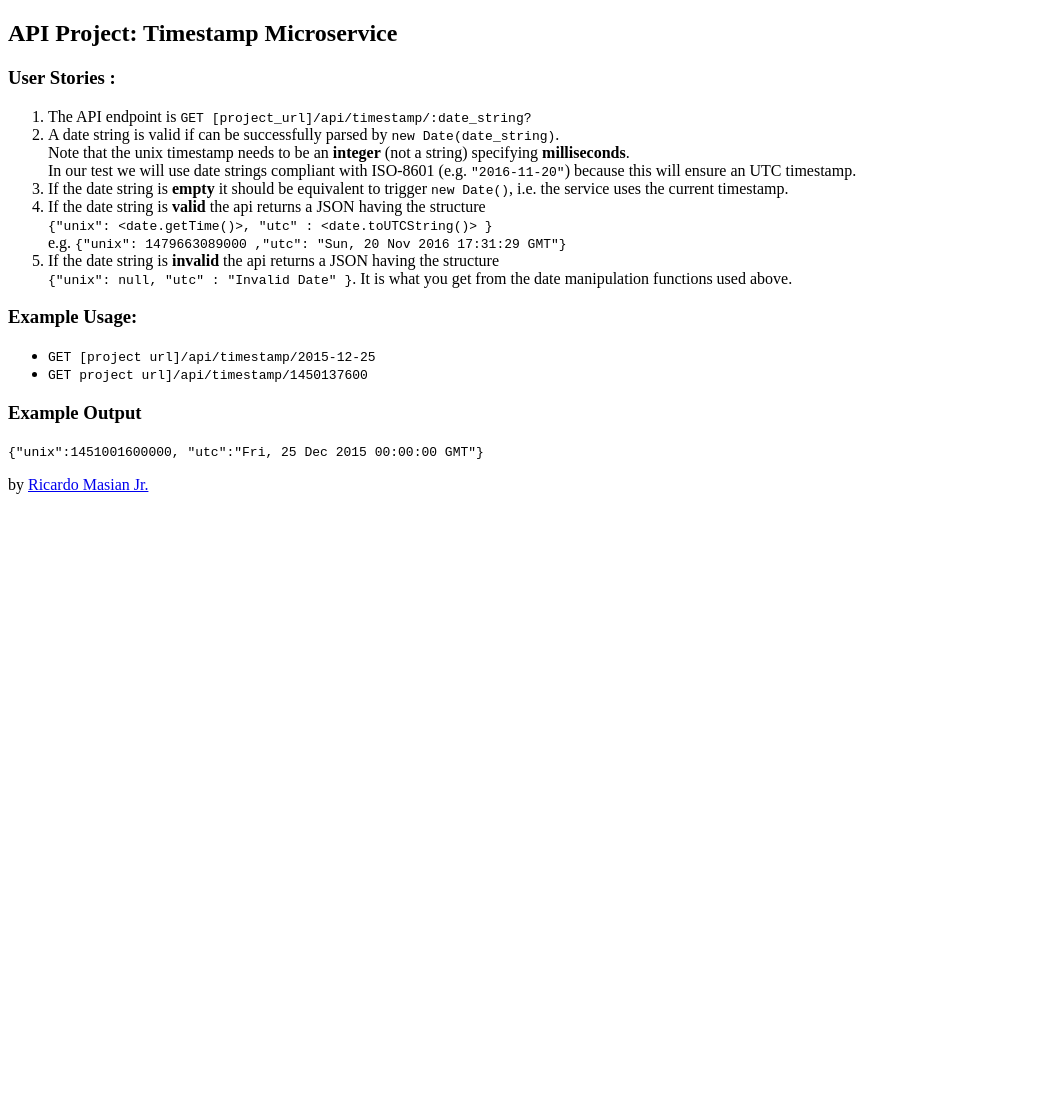
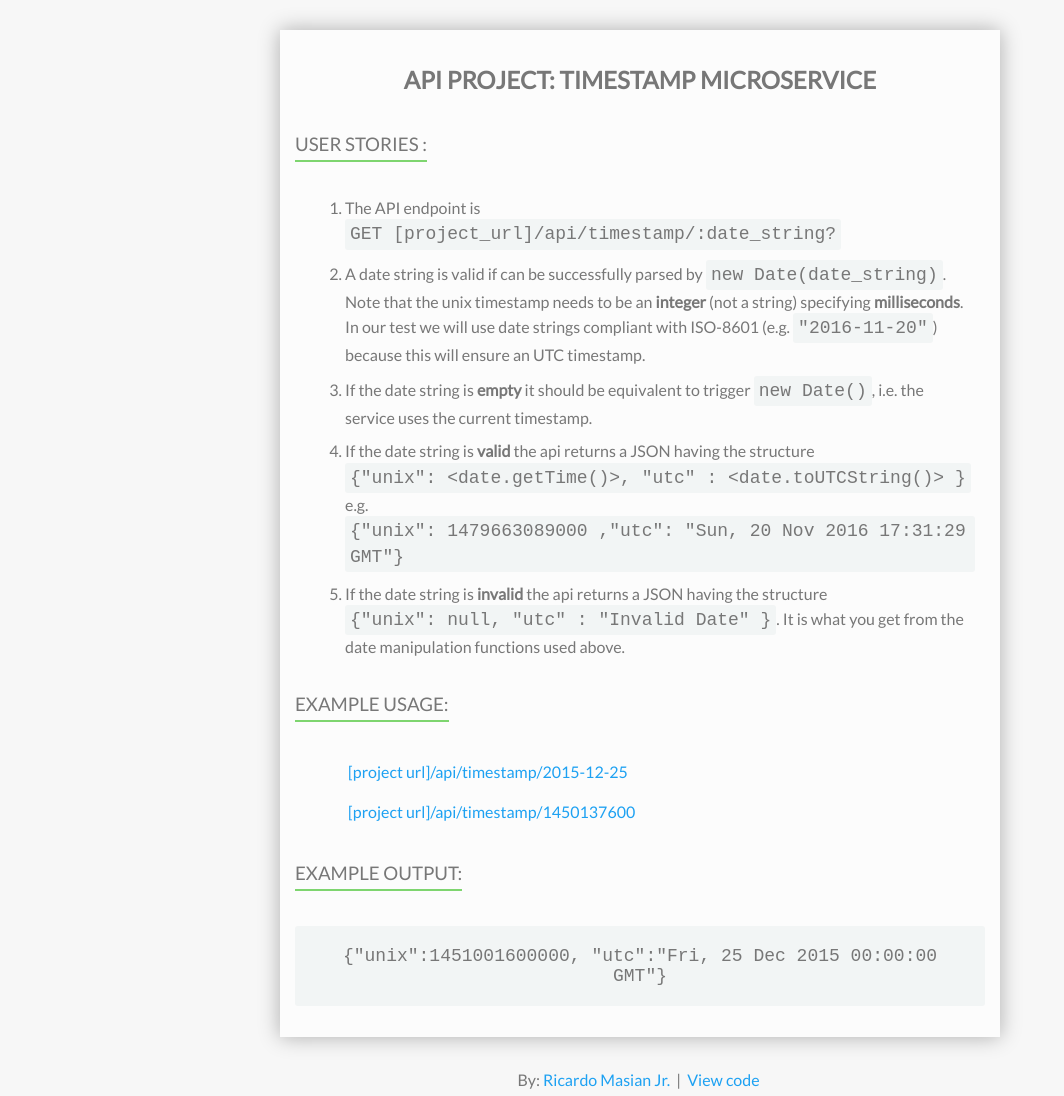
Before and after one commit to rmasianjr/timestamp-microservice, a website: page views/index.html in a window 1280 px wide. Shown: the whole page, without its empty margins (0-1064 px from the left). Before the commit the page ends 800 px from the top, so only its background shows below. Drawn offline with Linux system fonts and the light colour scheme; files that its build step writes are made by us from their sources.

Commit message:
add styling to index page

```diff
--- a/public/styles.css
+++ b/public/styles.css
@@ -0,0 +1,94 @@
+*,
+*::before,
+*::after {
+  box-sizing: inherit;
+}
+
+html {
+  font-size: 62.5%;
+  box-sizing: border-box;
+}
+
+body {
+  font-size: 1.6rem;
+  color: #777;
+  font-family: 'Lato', sans-serif;
+  background: #f7f7f7;
+}
+
+.container {
+  max-width: 72rem;
+  box-shadow: 0 0 2rem rgba(0, 0, 0, 0.3);
+  padding: 1.5rem;
+  margin: 3rem auto;
+  background: rgba(255, 255, 255, 0.7);
+}
+
+h2 {
+  text-align: center;
+  text-transform: uppercase;
+}
+
+h3 {
+  text-transform: uppercase;
+  font-weight: lighter;
+  border-bottom: 2px solid #7ed56f;
+  display: inline-block;
+  padding-bottom: 0.5rem;
+}
+
+li {
+  line-height: 1.45;
+  margin: 1rem;
+}
+
+code {
+  background: #f2f5f5;
+  font-size: 1.8rem;
+  padding: 0.2rem 0.5rem;
+  border-radius: 3px;
+  display: inline-block;
+}
+
+ul {
+  list-style: none;
+}
+
+a {
+  color: #1da1f2;
+  text-decoration: none;
+  display: inline-block;
+  margin: 0.3rem;
+  border-bottom: 1px solid transparent;
+}
+
+a:hover {
+  border-bottom: 1px solid #1da1f2;
+}
+
+.output {
+  text-align: center;
+}
+
+.output code {
+  padding: 2rem;
+}
+
+.footer {
+  text-align: center;
+}
+
+@media screen and (max-width: 500px) {
+  html {
+    font-size: 58%;
+  }
+
+  ul,
+  ol {
+    padding-left: 1rem;
+  }
+
+  .api-link {
+    margin-left: -1.5rem;
+  }
+}
--- a/views/index.html
+++ b/views/index.html
@@ -4,6 +4,7 @@
     <meta charset="UTF-8" />
     <meta name="viewport" content="width=device-width, initial-scale=1.0" />
     <meta http-equiv="X-UA-Compatible" content="ie=edge" />
+    <link href="https://fonts.googleapis.com/css?family=Lato" rel="stylesheet">
     <link rel="stylesheet" href="styles.css" />
     <title>Timestamp Microservice</title>
   </head>
@@ -14,7 +15,7 @@
       <ol class="user-stories">
         <li>
           The API endpoint is
-          <code>GET [project_url]/api/timestamp/:date_string?</code>
+          <code class="api-link">GET [project_url]/api/timestamp/:date_string?</code>
         </li>
         <li>
           A date string is valid if can be successfully parsed by
@@ -52,19 +53,19 @@
 
       <h3>Example Usage:</h3>
       <ul>
-        <li><code>GET [project url]/api/timestamp/2015-12-25</code></li>
-        <li><code>GET project url]/api/timestamp/1450137600</code></li>
+        <li><a href="/api/timestamp/2015-12-25">[project url]/api/timestamp/2015-12-25</a></li>
+        <li><a href="/api/timestamp/1450137600">[project url]/api/timestamp/1450137600</a></li>
       </ul>
 
-      <h3>Example Output</h3>
-      <p>
-        <code
-          >{"unix":1451001600000, "utc":"Fri, 25 Dec 2015 00:00:00 GMT"}</code
-        >
+      <h3>Example Output:</h3>
+      <p class="output">
+        <code>{"unix":1451001600000, "utc":"Fri, 25 Dec 2015 00:00:00 GMT"}</code>
       </p>
     </div>
     <div class="footer">
-      <p>by <a href="https://twitter.com/rmasianjr">Ricardo Masian Jr.</a></p>
+      <p>By:<a href="https://twitter.com/rmasianjr">Ricardo Masian Jr.</a> |
+        <a href="https://github.com/rmasianjr/timestamp-microservice">View code</a>
+      </p>
     </div>
   </body>
 </html>
```
